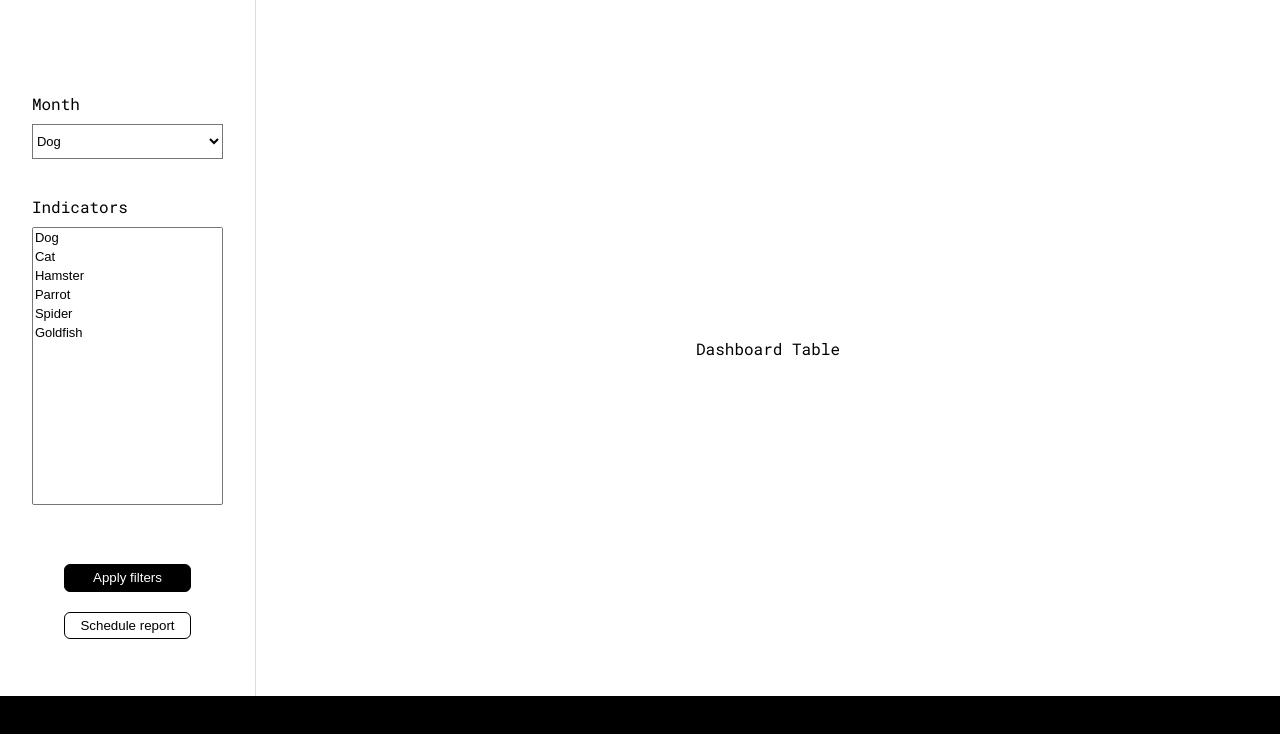
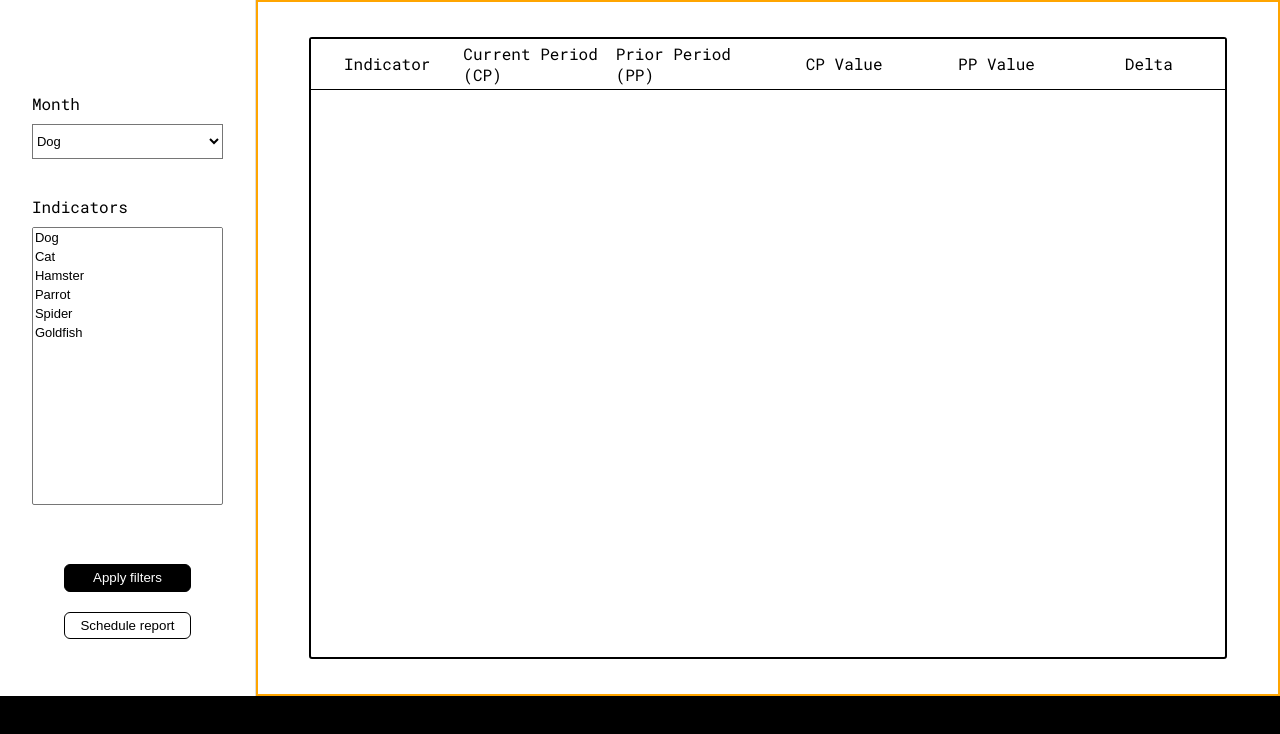
Before and after one commit to eulloa10/economic-indicators, a Next.js app in the folder frontend/: page /dashboard/DashboardContainer in a window 1280 px wide. Shown: the top 734 px of the page. Built offline with nearby package versions, Linux system fonts and the light colour scheme.

Commit message:
updated dashboard page

```diff
--- a/frontend/pages/dashboard/DashboardTable.js
+++ b/frontend/pages/dashboard/DashboardTable.js
@@ -4,7 +4,28 @@ import styles from '../../styles/Dashboard/DashboardTable.module.css';
 function DashboardTable() {
   return (
     <div className={styles['dashboard-table']}>
-      Dashboard Table
+      <div className={styles['dashboard-small-table']}>
+        <ul className={styles['table-header']}>
+          <li className={styles['table-header-column-names']}>
+            Indicator
+          </li>
+          <li className={styles['table-header-column-names']}>
+            Current Period (CP)
+          </li>
+          <li className={styles['table-header-column-names']}>
+            Prior Period (PP)
+          </li>
+          <li className={styles['table-header-column-names']}>
+            CP Value
+          </li>
+          <li className={styles['table-header-column-names']}>
+            PP Value
+          </li>
+          <li className={styles['table-header-column-names']}>
+            Delta
+          </li>
+        </ul>
+      </div>
     </div>
   )
 }
--- a/frontend/styles/Dashboard/DashboardTable.module.css
+++ b/frontend/styles/Dashboard/DashboardTable.module.css
@@ -5,5 +5,29 @@
   display: flex;
   justify-content: center;
   align-items: center;
-  /* border: 2px pink solid; */
+  border: 2px orange solid;
 }
+
+.dashboard-small-table {
+  height: 90%;
+  width: 90%;
+  background-color: white;
+  border: 2px solid black;
+  border-radius: 3px;
+}
+
+.table-header {
+  background-color: white;
+  display: grid;
+  grid-template-columns: repeat(6, 1fr);
+  grid-auto-rows: 50px;
+  border-bottom: 1px solid black;
+}
+
+.table-header-column-names {
+  height: 100%;
+  background-color: white;
+  display: flex;
+  justify-content: center;
+  align-items: center;
+}
```
